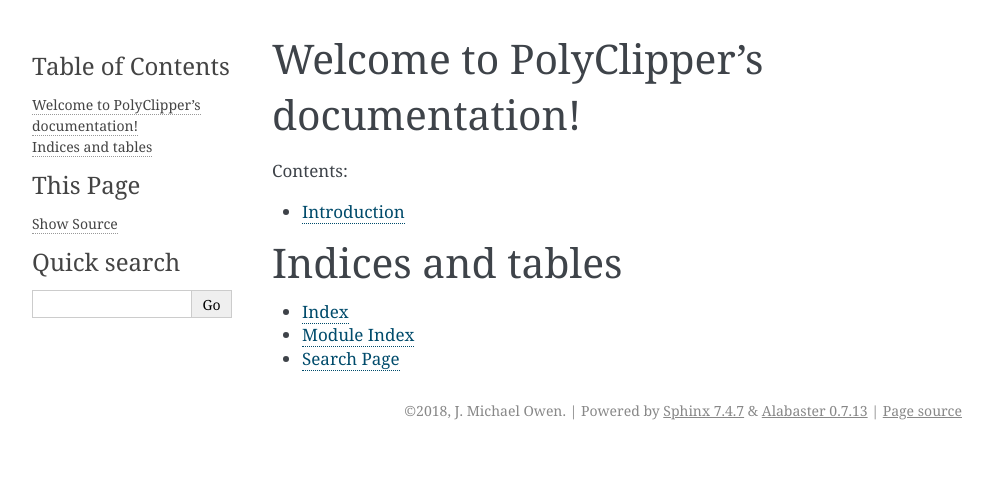
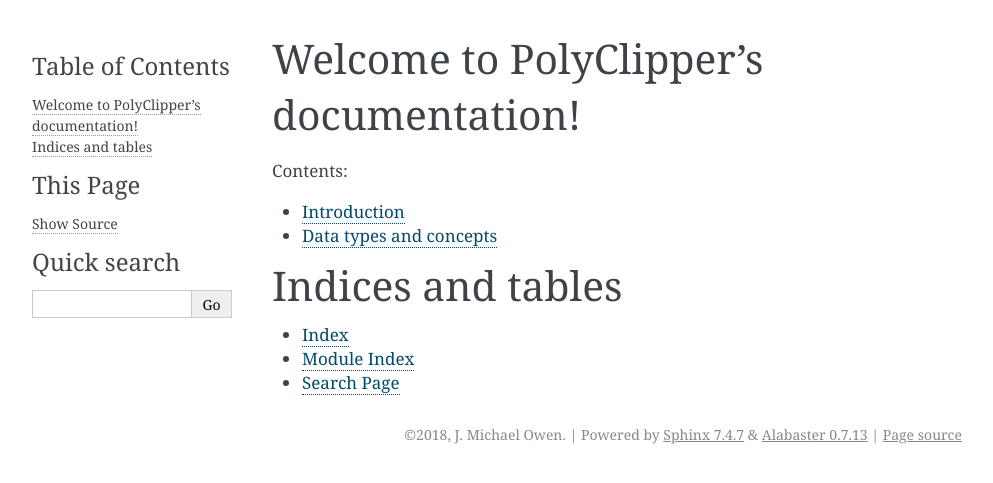
Before and after one commit to LLNL/PolyClipper, a Sphinx documentation site: the page built from docs/index.rst, in a window 1280 px wide. Shown: the top 483 px of the page, without its empty margins (148-1141 px from the left). Built offline with Sphinx 7.4.7, drawn with Linux system fonts in a browser that asks for light colours.

Commit message:
More work on docs.

```diff
--- /dev/null
+++ b/docs/concepts.rst
@@ -0,0 +1,5 @@
+################################################################################
+Data types and concepts
+################################################################################
+
+PolyClipper provides a few data types which the user interacts with: Vector2d, Vector3d, Vertex2d, Vertex3d, Plane2d, Plane3d, Polygon, and Polyhedron.
--- a/docs/index.rst
+++ b/docs/index.rst
@@ -11,6 +11,7 @@
    :caption: Contents:
 
    intro.rst
+   concepts.rst
 
 Indices and tables
 ==================
--- a/docs/intro.rst
+++ b/docs/intro.rst
@@ -2,7 +2,7 @@
 Introduction
 ############
 
-PolyClipper is a C++ reimplementation of the geometric clipping operations in the `R3D <https://github.com/devonmpowell/r3d>`_ library originally written by Devon Powell, as documented in the paper
+PolyClipper is a ``C++`` reimplementation of the geometric clipping operations in the `R3D <https://github.com/devonmpowell/r3d>`_ library originally written by Devon Powell, as documented in the paper
 `Powell & Abell (2015) <http://www.sciencedirect.com/science/article/pii/S0021999115003563>`_.
 
 PolyClipper reimplements these clipping operations for two reasons:
```
